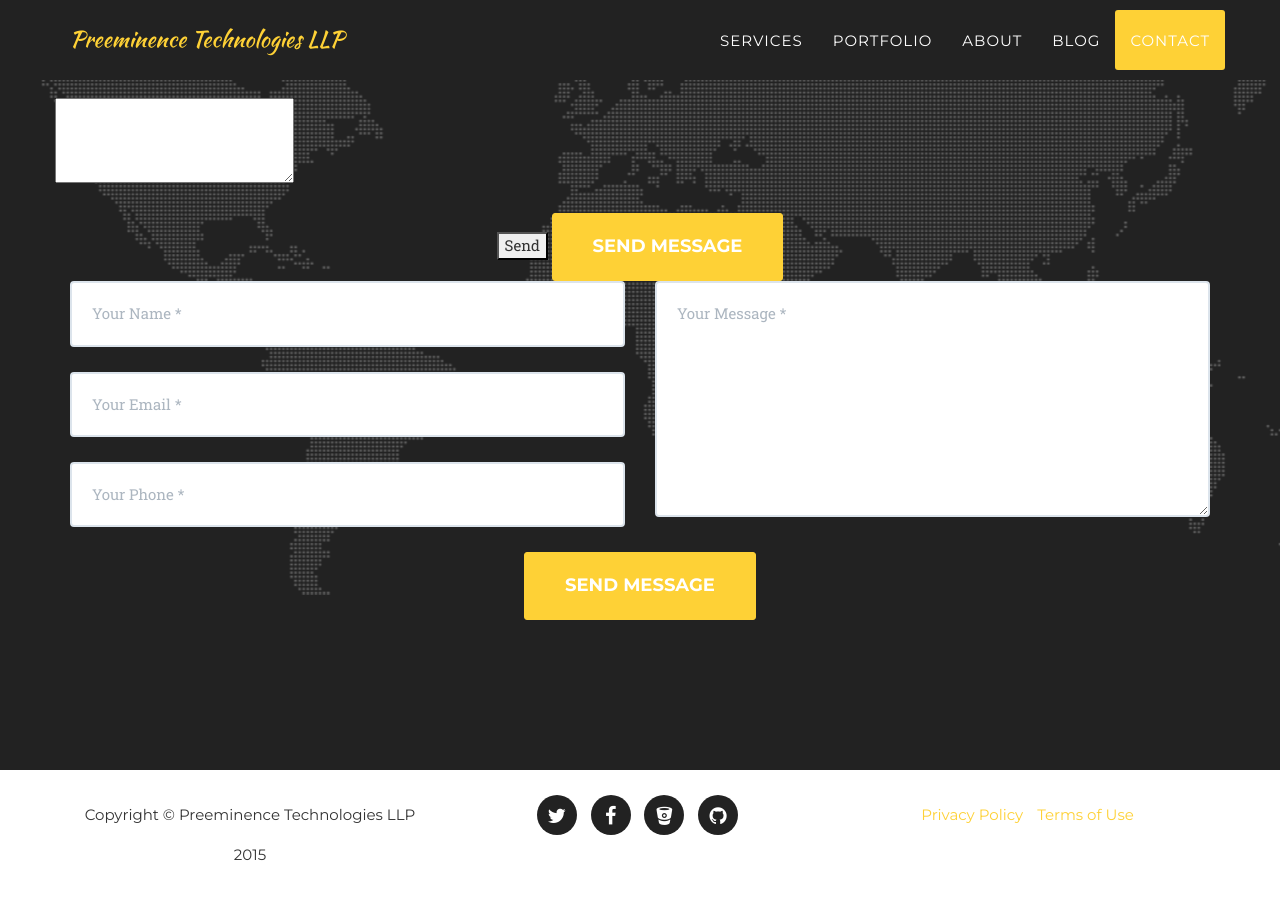
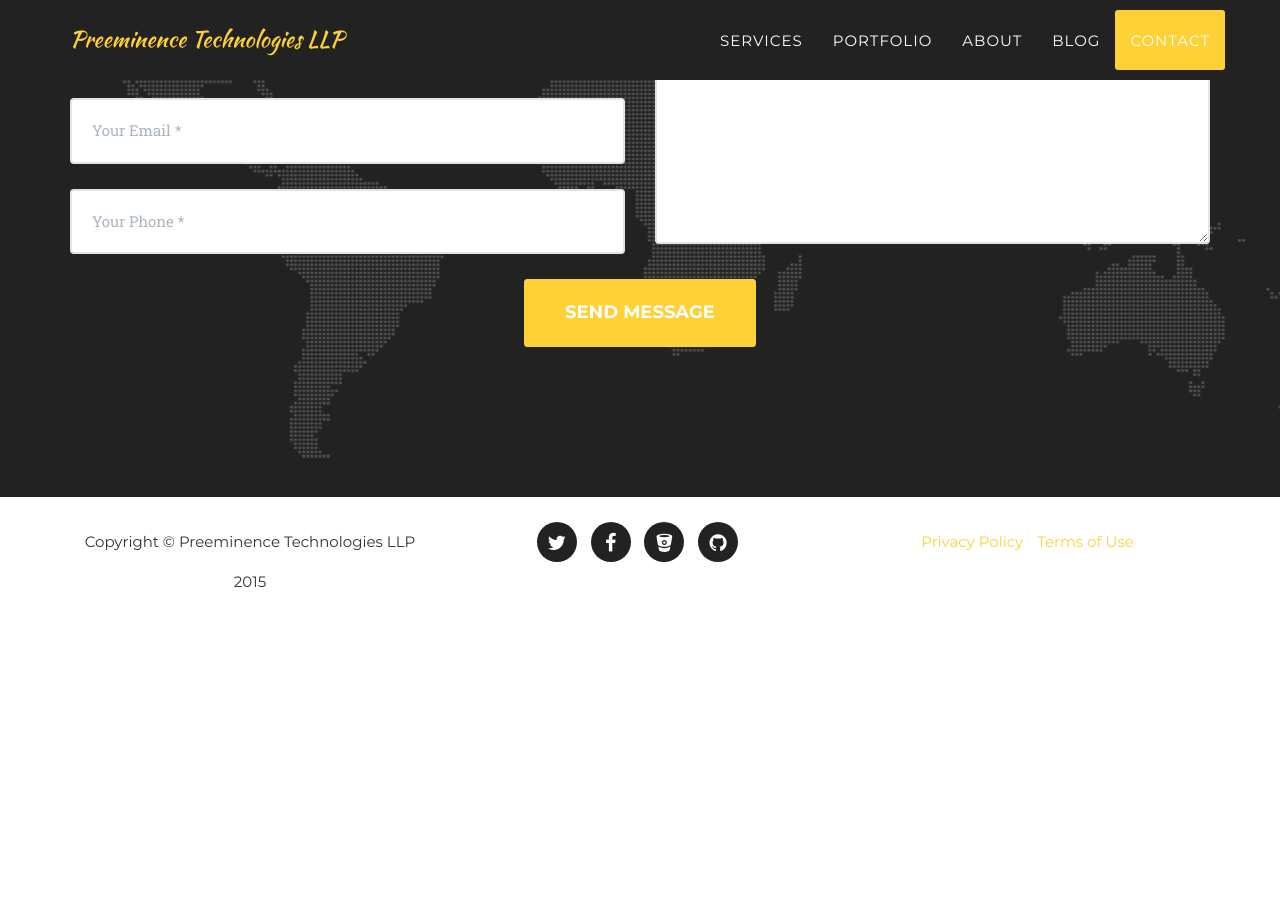
Before and after one commit to preemynence/preemynence.github.io, a Jekyll site: the page built from index.html, in a window 1280 px wide and 900 px high, scrolled down 4363 px. Built offline with Jekyll 4.4.1, drawn with Linux system fonts in a browser that asks for light colours; some web fonts are replaced; after the commit the page ends 4990 px from its top, so only the background shows below that.

Commit message:
testing email

```diff
--- a/_includes/contact.html
+++ b/_includes/contact.html
@@ -8,27 +8,7 @@
         </div>
         <div class="row">
             <div class="col-lg-12">
-                <form name="sentMessage" id="contactForm" novalidate
-                      action="http://formspree.io/vishalprajapati@gmail.com">
-                    <div class="row">
-                        <div class="form-group">
-                            <input type="email" name="_replyto" _replytoclass="form-control" placeholder="Your Email *"
-                                   required data-validation-required-message="Please enter your email address.">
-                        </div>
-                        <div class="form-group">
-                            <textarea name="body"></textarea>
-                        </div>
-                        <div class="col-lg-12 text-center">
-                            <input type="submit" value="Send">
-                            <button type="submit" class="btn btn-xl">Send Message</button>
-                        </div>
-                    </div>
-                </form>
-            </div>
-        </div>
-        <div class="row">
-            <div class="col-lg-12">
-                <form name="sentMessage" id="contactForm1" novalidate>
+                <form name="sentMessage" id="contactForm" action="https://formspree.io/f/xzzelnjj" method="POST">
                     <div class="row">
                         <div class="col-md-6">
                             <div class="form-group">
```
Also changed, not shown: other parts of _includes/contact.html (+2 -1 lines).
